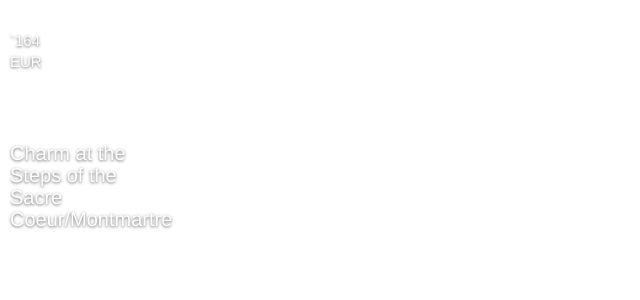
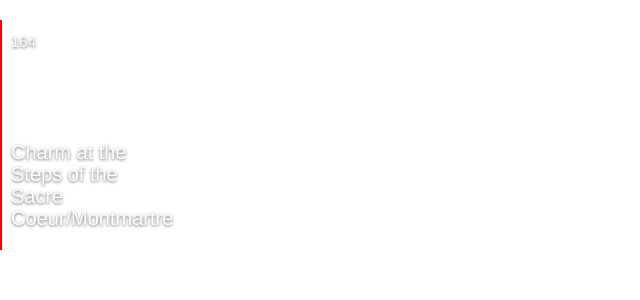
Before and after one commit to PascalRacineVenne/react-flats, a React app: page / in a window 1280 px wide. Shown: the top 300 px of the page, without its empty margins (0-640 px from the left). Built offline with nearby package versions, Linux system fonts and the light colour scheme; grey boxes are pictures that could not be loaded.

Commit message:
bakcground image rendering but not displaying since it has no width, need to fix this with ... display flex and splitting the app in two main divs... Flat list and Map

```diff
--- a/assets/stylesheets/_cards.scss
+++ b/assets/stylesheets/_cards.scss
@@ -5,6 +5,7 @@
   background-position: center;
   color: white;
   position: relative;
+  border: 1px solid red;
   &.active {
     border: 10px solid red;
   }
--- a/src/components/flat.jsx
+++ b/src/components/flat.jsx
@@ -1,11 +1,11 @@
 import React from 'react';
 
-const Flat = ({data}) => {
+// import "./assets/stylesheets/_cards.scss";
+
+const Flat = ({ data }) => {
   return (
     <div className="card" style={{ backgroundImage: `url('${data.imageUrl}')` }}>
-      <div className="card-category">
-        `{data.price} {data.priceCurrency}
-      </div>
+      <div className="card-category">{data.price}</div>
       <div className="card-description">
         <h2>{data.name}</h2>
       </div>
```
